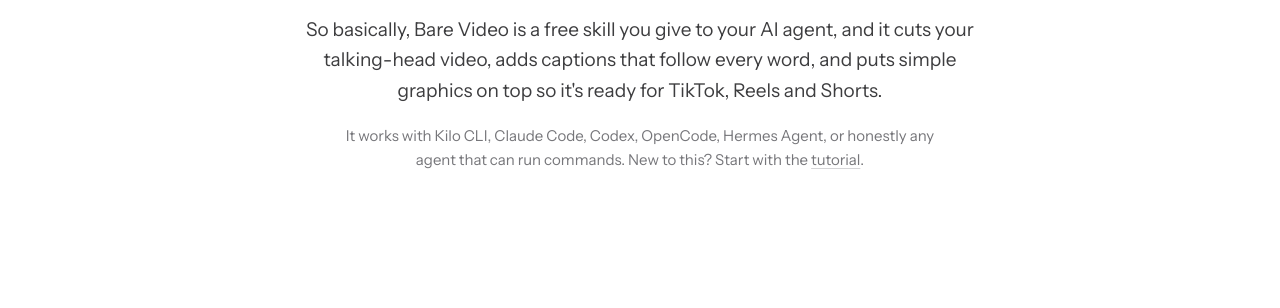
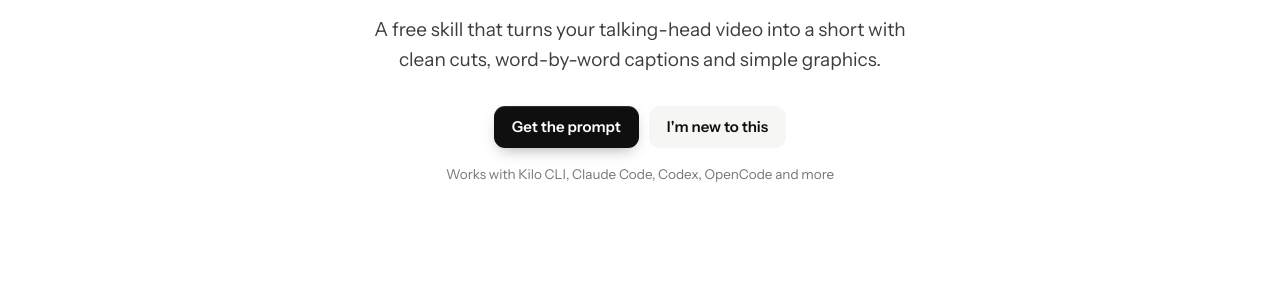
Before and after one commit to barestack-labs/bare-video, a plain HTML site: page index.html in a window 1280 px wide. Shown: the part 306-614 px from the top of the page. Drawn offline with Linux system fonts and the light colour scheme.

Commit message:
Hero: shorter text and the two buttons back

```diff
--- a/assets/site.css
+++ b/assets/site.css
@@ -235,3 +235,6 @@
 .paste .prompt, .faq-list { text-align: left; }
 .custom-card .contact { justify-content: center; }
 .frames figcaption { text-align: center; }
+.hero .cta { justify-content: center; margin-top: 30px; }
+.hero .works { font-size: 13.5px; margin-top: 16px; }
+.hero .lede { max-width: 30em; }
--- a/index.html
+++ b/index.html
@@ -13,7 +13,7 @@
 <script>try{if(localStorage.getItem("bv-theme")==="dark")document.documentElement.dataset.theme="dark"}catch(e){}</script>
 <link rel="preload" href="assets/fonts/InstrumentSans-latin-var.woff2" as="font" type="font/woff2" crossorigin>
 <link rel="stylesheet" href="assets/vendor/lenis.css">
-<link rel="stylesheet" href="assets/site.css?v=r7">
+<link rel="stylesheet" href="assets/site.css?v=r8">
 </head>
 <body>
 
@@ -35,8 +35,12 @@
 <main>
 <section class="hero wrap">
   <h1 class="rise">Your AI agent can edit your videos. Even the <mark class="spoken">free</mark> ones.</h1>
-  <p class="lede rise">So basically, Bare Video is a free skill you give to your AI agent, and it cuts your talking-head video, adds captions that follow every word, and puts simple graphics on top so it's ready for TikTok, Reels and Shorts.</p>
-  <p class="works rise">It works with Kilo CLI, Claude Code, Codex, OpenCode, Hermes Agent, or honestly any agent that can run commands. New to this? Start with the <a href="tutorial.html">tutorial</a>.</p>
+  <p class="lede rise">A free skill that turns your talking-head video into a short with clean cuts, word-by-word captions and simple graphics.</p>
+  <div class="cta rise">
+    <a class="btn primary" href="#start">Get the prompt</a>
+    <a class="btn ghost" href="tutorial.html">I'm new to this</a>
+  </div>
+  <p class="works rise">Works with Kilo CLI, Claude Code, Codex, OpenCode and more</p>
 </section>
 
 <section class="inspect wrap reveal" id="examples" aria-labelledby="ex-h">
@@ -122,6 +126,6 @@
 </footer>
 
 <script src="assets/vendor/lenis.min.js"></script>
-<script src="assets/site.js?v=r7"></script>
+<script src="assets/site.js?v=r8"></script>
 </body>
 </html>
```
Also changed, not shown: tutorial.html (+2 -2 lines).
